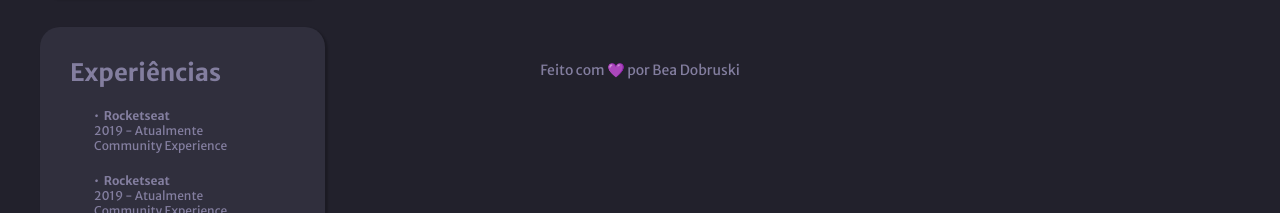
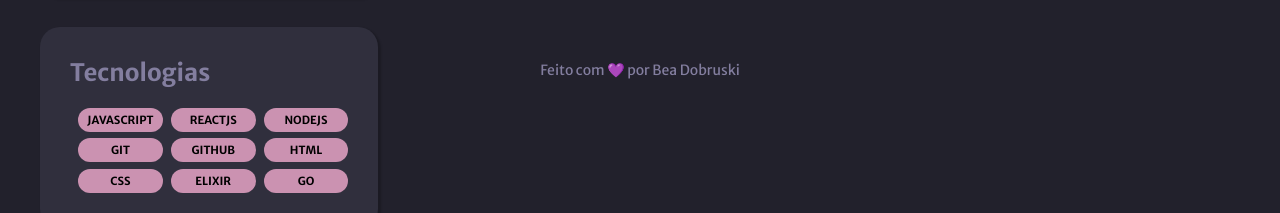
Before and after one commit to beadobruski/discover-challenges, a plain HTML site: page portfolio/index.html in a window 1280 px wide. Shown: the part 739-952 px from the top of the page. Drawn offline with Linux system fonts and the light colour scheme.

Commit message:
added: tech's card

```diff
--- a/portfolio/index.html
+++ b/portfolio/index.html
@@ -35,6 +35,21 @@
             <p class="sub-title"><img src="/portfolio/assets/twitter.svg" alt="Twitter Icon" class="icon-links" />rocketseat</p>
             <p class="sub-title"><img src="/portfolio/assets/globe.svg" alt="Website Icon" class="icon-links" />https://rocketseat.com.br/</p>
             <p class="sub-title"><img src="/portfolio/assets/mail.svg" alt="E-Mail Icon" class="icon-links" />bbeadobruski@gmail.com</p>
+          </div>
+
+          <div class="techs pattern">
+            <h2>Tecnologias</h2>
+            <div class="grid">
+              <p class="tech-btn">javascript</p>
+              <p class="tech-btn">reactjs</p>
+              <p class="tech-btn">nodejs</p>
+              <p class="tech-btn">git</p>
+              <p class="tech-btn">github</p>
+              <p class="tech-btn">html</p>
+              <p class="tech-btn">css</p>
+              <p class="tech-btn">elixir</p>
+              <p class="tech-btn">go</p>
+            </div>
           </div>
 
           <div class="experiences pattern">
--- a/portfolio/style.css
+++ b/portfolio/style.css
@@ -103,6 +103,40 @@ small {
 .icon-links {
   width: 1.5rem;
   height: 1.5rem;
+}
+
+/* ======= Tech's ======== */
+
+.techs .grid {
+  display: grid;
+  grid-template-columns: 1fr 1fr 1fr;
+}
+
+.techs h2 {
+  margin-bottom: 1.25rem;
+}
+
+.techs .tech-btn {
+  width: 5.375rem;
+  height: 1.5rem;
+  text-align: center;
+  width: 5.3rem;
+
+  display: flex;
+  justify-content: center;
+  align-items: center;
+
+  margin-bottom: 0.4rem;
+  margin-left: 0.5rem;
+  background: var(--bg-techs);
+
+  color: black;
+  font-size: 0.7rem;
+  text-transform: uppercase;
+  font-weight: 700;
+
+  padding: 0.1rem 1.8rem;
+  border-radius: 1.875rem;
 }
 
 /* ======= Experiences ======== */
```
